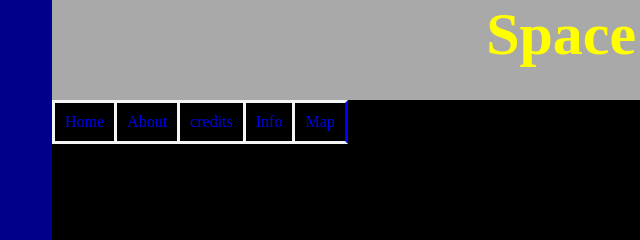
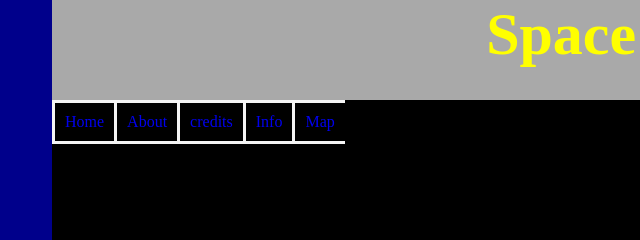
Before and after one commit to Reconbike/Space-Juan, a plain HTML site: page index.html in a window 1280 px wide. Shown: the top 240 px of the page, 8-648 px from the left. Drawn offline with Linux system fonts and the light colour scheme.

Commit message:
cleaning up

```diff
--- a/style.css
+++ b/style.css
@@ -36,7 +36,7 @@ body {
 }
 
 .nav ul li:last-of-type {
-    border-right: 3px solid blue;
+    /*border-right: 3px solid blue;*/
 }
 
 .clear {
```
